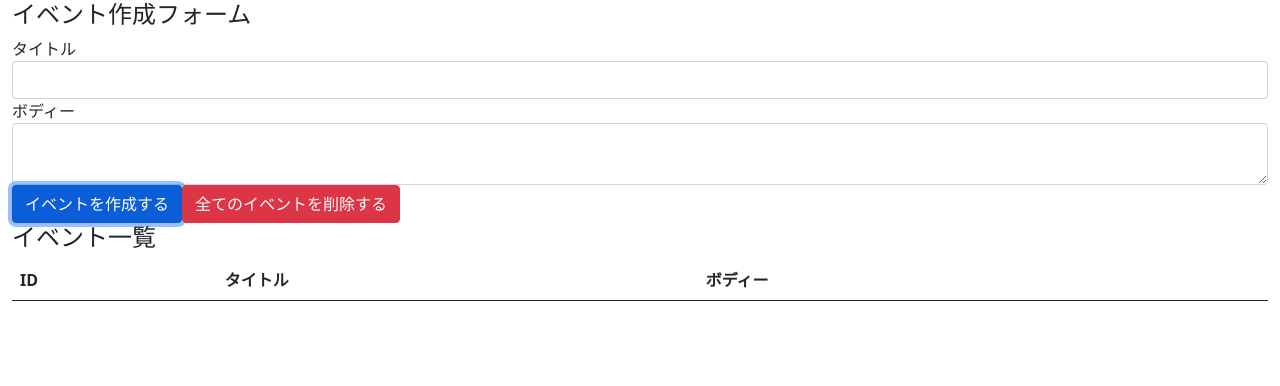
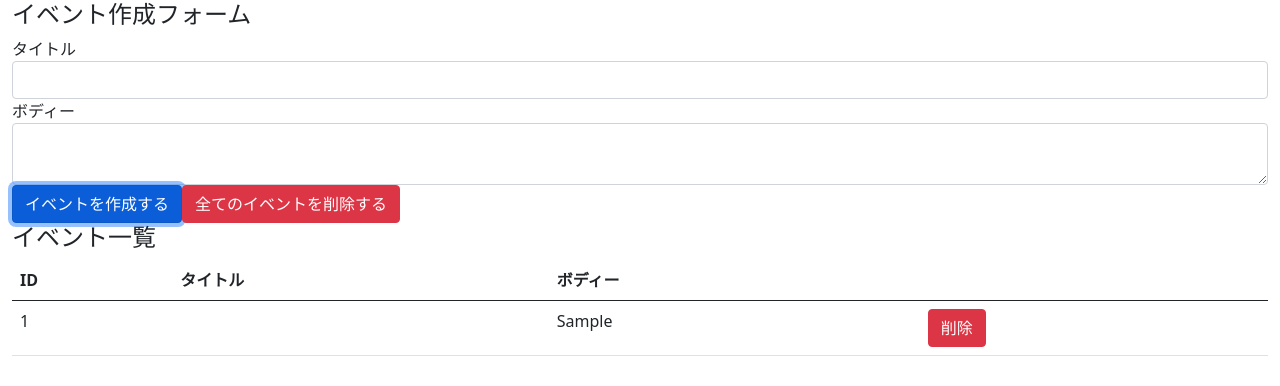
Before and after one commit to zorro901/react-hooks-101, a React (Create React App) app: page / in a window 1280 px wide. Both pictures are taken after typing "Sample" into the empty fields and a click on the button "イベントを作成する". Shown: the top 386 px of the page. Built offline with nearby package versions, Linux system fonts and the light colour scheme.

Commit message:
14. イベント一覧に作成したイベントを表示させよう

```diff
--- a/src/components/App.js
+++ b/src/components/App.js
@@ -1,6 +1,7 @@
 import React, { useReducer, useState } from 'react'
 import 'bootstrap/dist/css/bootstrap.min.css'
 
+import Event from '../components/Event'
 import reducer from '../reducers'
 
 const App = () => {
@@ -50,7 +51,11 @@
             <th></th>
           </tr>
           </thead>
-          <tbody></tbody>
+          <tbody>
+          {state.map((event, index) => (
+            <Event key={index} event={event} dispatch={dispatch}/>
+          ))}
+          </tbody>
         </table>
       </div>
 
--- /dev/null
+++ b/src/components/Event.js
@@ -0,0 +1,25 @@
+import React from 'react'
+import { useReducer } from 'react'
+import reducer from '../reducers'
+
+const Event = ({ event, dispatch }) => {
+  const id = event.id
+  const handleClickDeleteButton = () => {
+    dispatch({
+      type: 'DELETE_EVENT',
+      id
+    })
+  }
+  return (
+    <tr>
+      <td>{event.id}</td>
+      <td>{event.title}</td>
+      <td>{event.body}</td>
+      <td>
+        <button className={'btn btn-danger'} onClick={handleClickDeleteButton}>削除</button>
+      </td>
+    </tr>
+  )
+}
+
+export default Event
--- a/src/reducers/index.js
+++ b/src/reducers/index.js
@@ -6,7 +6,7 @@
       const id = length === 0 ? 1 : state[length - 1].id + 1
       return [...state, { id, ...event }]
     case 'DELETE_EVENT':
-      return state
+      return state.filter(event => event.id !== action.id)
     case 'DELETE_ALL_EVENT':
       return []
     default:
```
